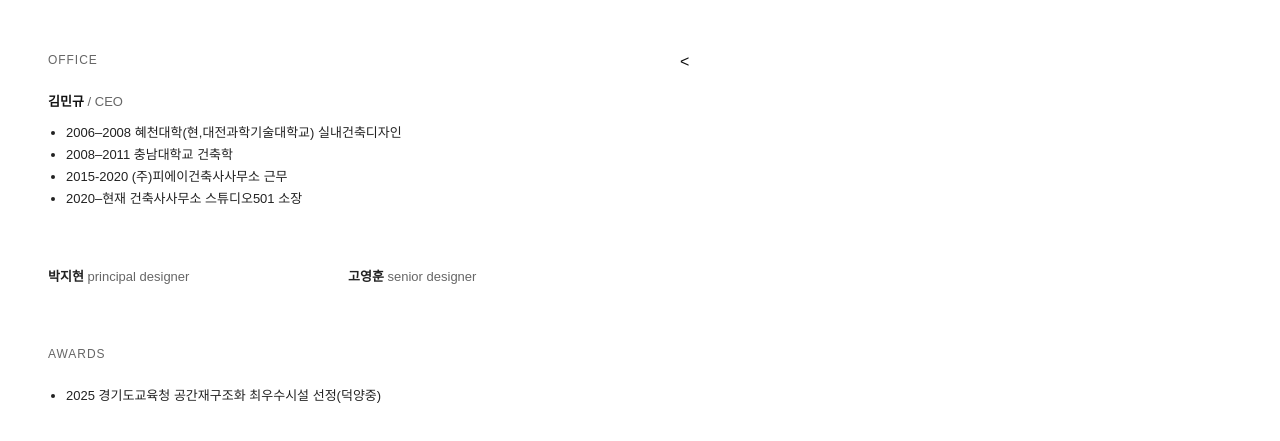
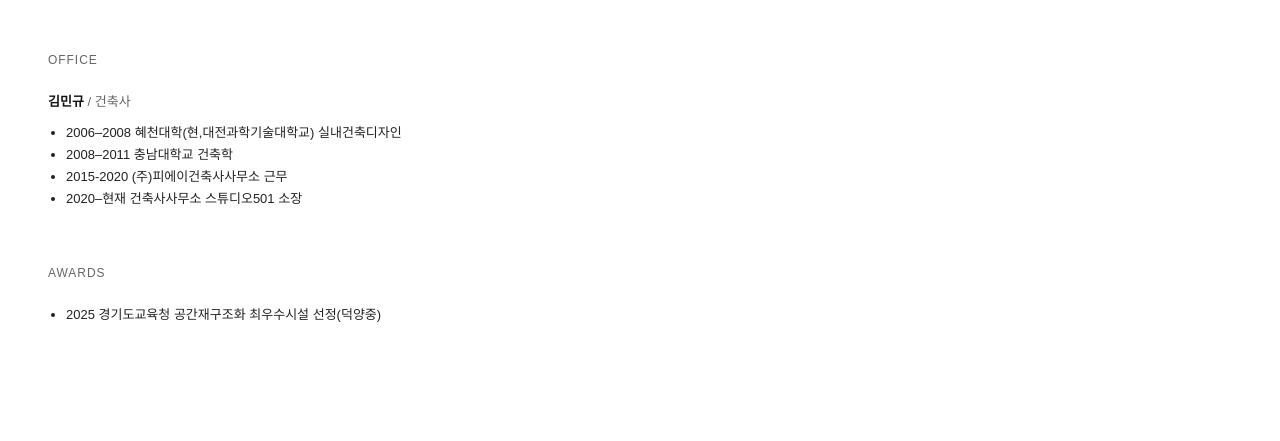
Before and after one commit to mk43501613-glitch/studio501seoul, a plain HTML site: page about.html in a window 1280 px wide. Shown: the part 69-510 px from the top of the page. Drawn offline with Linux system fonts and the light colour scheme.

Commit message:
Update about.html

```diff
--- a/about.html
+++ b/about.html
@@ -112,7 +112,7 @@
       <div class="section">
         <div class="kicker">OFFICE</div>
 
-        <div class="role"><strong>김민규</strong> <span class="muted">/ CEO</span></div>
+        <div class="role"><strong>김민규</strong> <span class="muted">/ 건축사</span></div>
         <ul>
           <li>2006–2008 혜천대학(현,대전과학기술대학교) 실내건축디자인</li>
           <li>2008–2011 충남대학교 건축학</li>
@@ -122,19 +122,9 @@
       </div>
 
       <div class="section">
-        <div class="people">
-          <div><div class="name"><strong>박지현</strong> <span class="muted">principal designer</span></div></div>
-          <div><div class="name"><strong>고영훈</strong> <span class="muted">senior designer</span></div></div>
-        </div>
-      </div>
-
-      <div class="section">
         <div class="kicker">AWARDS</div>
         <ul>
           <li>2025 경기도교육청 공간재구조화 최우수시설 선정(덕양중)</li>
         </ul>
       </div>
     </section>
-
-    <!-- RIGHT COLUMN -->
-    <
```
